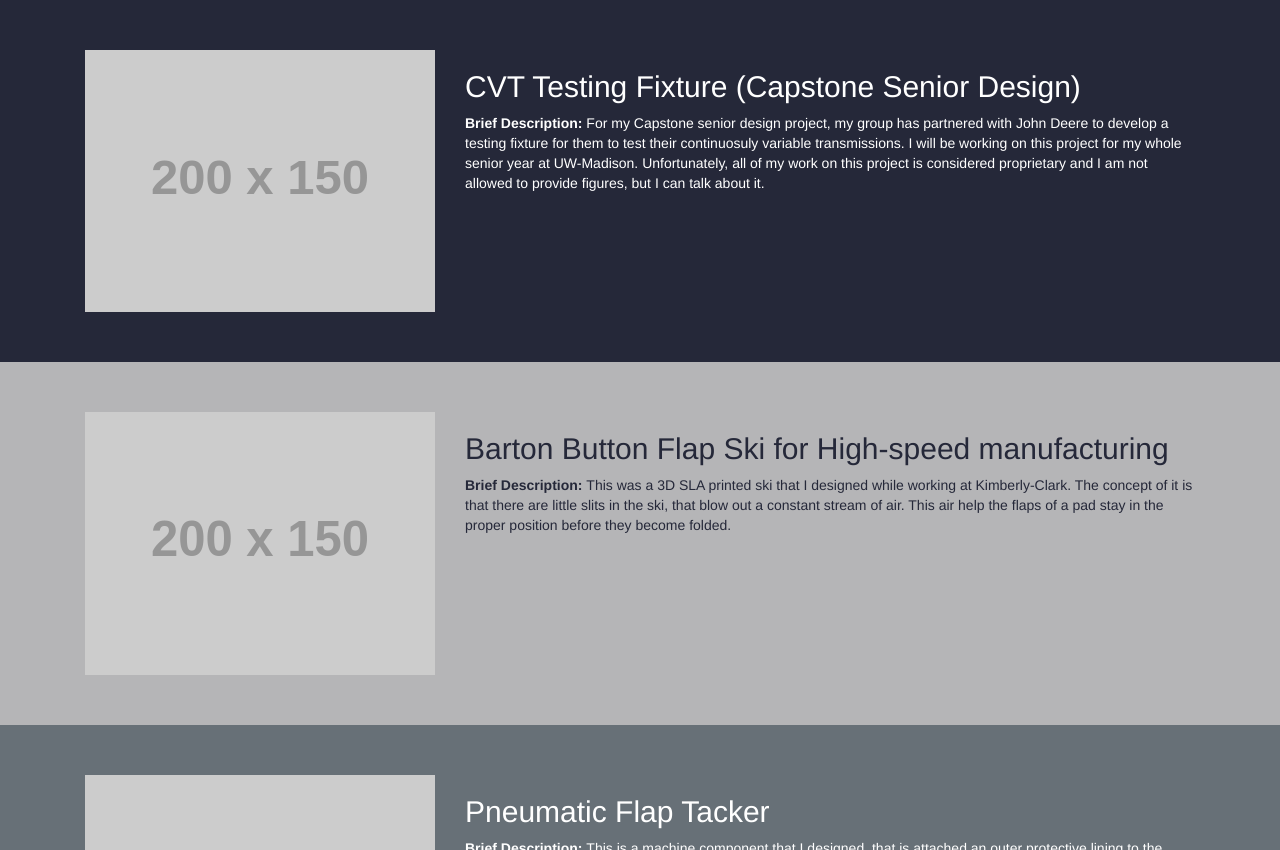
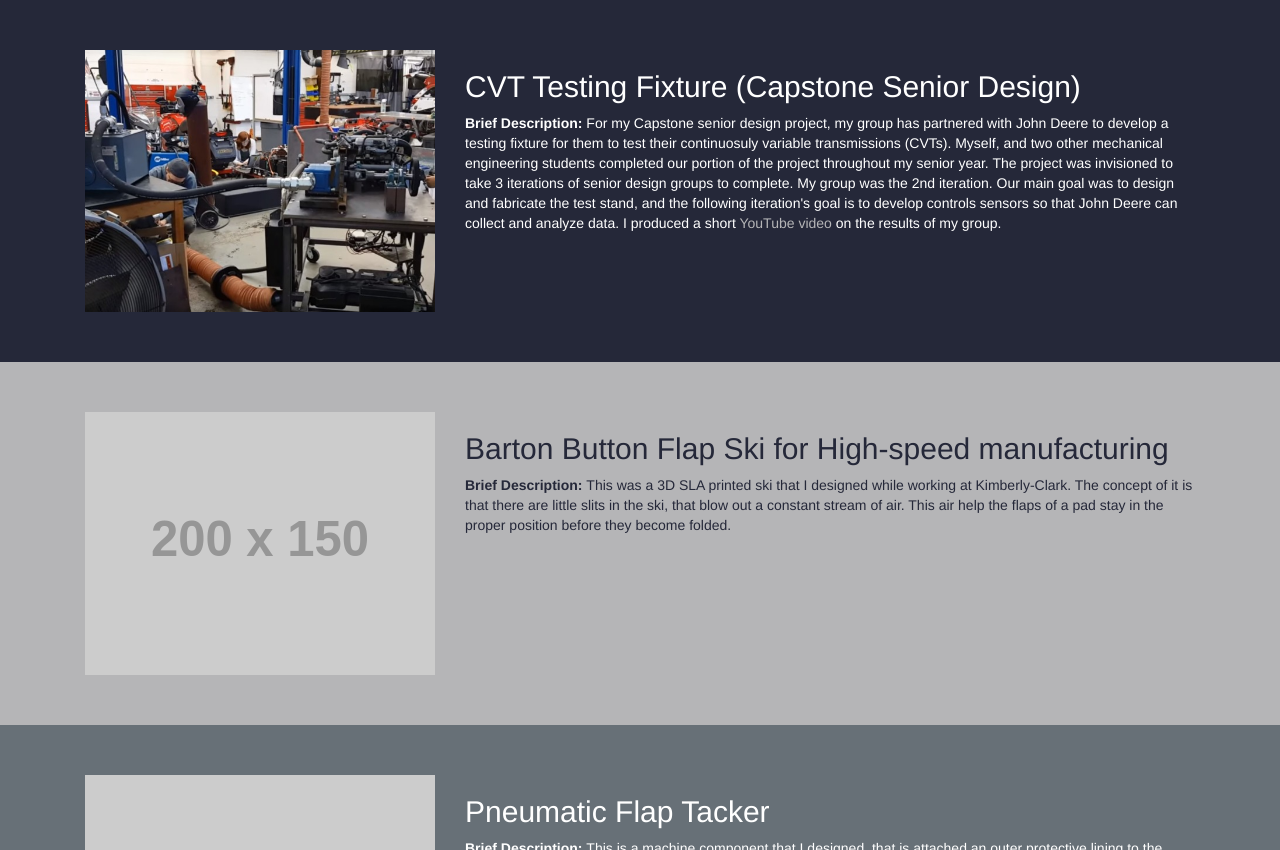
Before and after one commit to trotman23/trotman23.github.io, a plain HTML site: page index.html in a window 1280 px wide. Shown: the part 10116-10966 px from the top of the page. Drawn offline with Linux system fonts and the light colour scheme; placeholder pictures from the web are drawn by us.

Commit message:
added video and photo for senior design accomplishments

```diff
--- a/index.html
+++ b/index.html
@@ -572,12 +572,12 @@
     <div class="row">
       <div class="col-sm-4">
         <div class="project-image">
-          <img src="http://placehold.it/200x150" />
+          <img src="img/senior-design.JPG" />
         </div>
       </div>
       <div class="col-sm-8">
         <h2>CVT Testing Fixture (Capstone Senior Design)</h2>
-        <p><b>Brief Description: </b>For my Capstone senior design project, my group has partnered with John Deere to develop a testing fixture for them to test their continuosuly variable transmissions. I will be working on this project for my whole senior year at UW-Madison. Unfortunately, all of my work on this project is considered proprietary and I am not allowed to provide figures, but I can talk about it.</p>
+        <p><b>Brief Description: </b>For my Capstone senior design project, my group has partnered with John Deere to develop a testing fixture for them to test their continuosuly variable transmissions (CVTs). Myself, and two other mechanical engineering students completed our portion of the project throughout my senior year. The project was invisioned to take 3 iterations of senior design groups to complete. My group was the 2nd iteration. Our main goal was to design and fabricate the test stand, and the following iteration's goal is to develop controls sensors so that John Deere can collect and analyze data. I produced a short <a href="https://youtu.be/2PDUuBkSJpw" target="_blank" >YouTube video</a> on the results of my group.</p>
       </div>
     </div>
     </div>
```
Also changed, not shown: img/senior-design.jpg (added).
